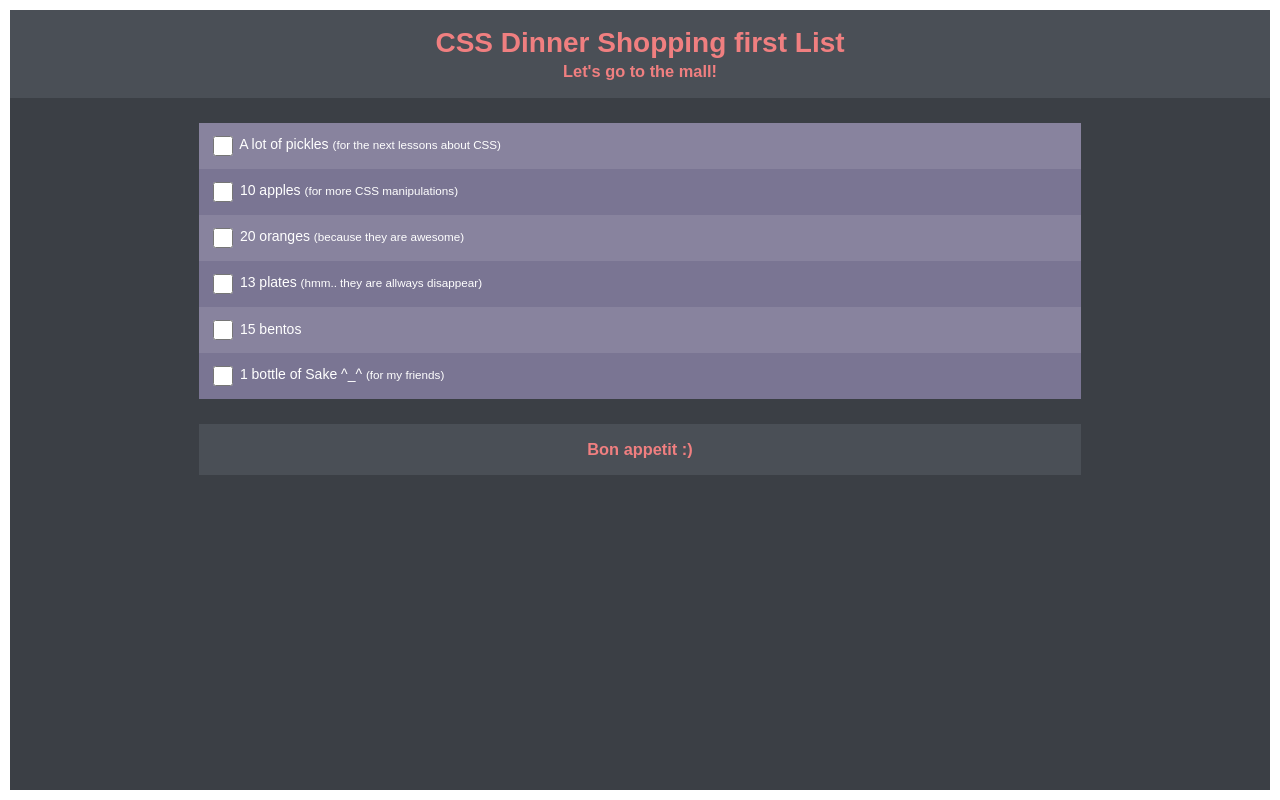
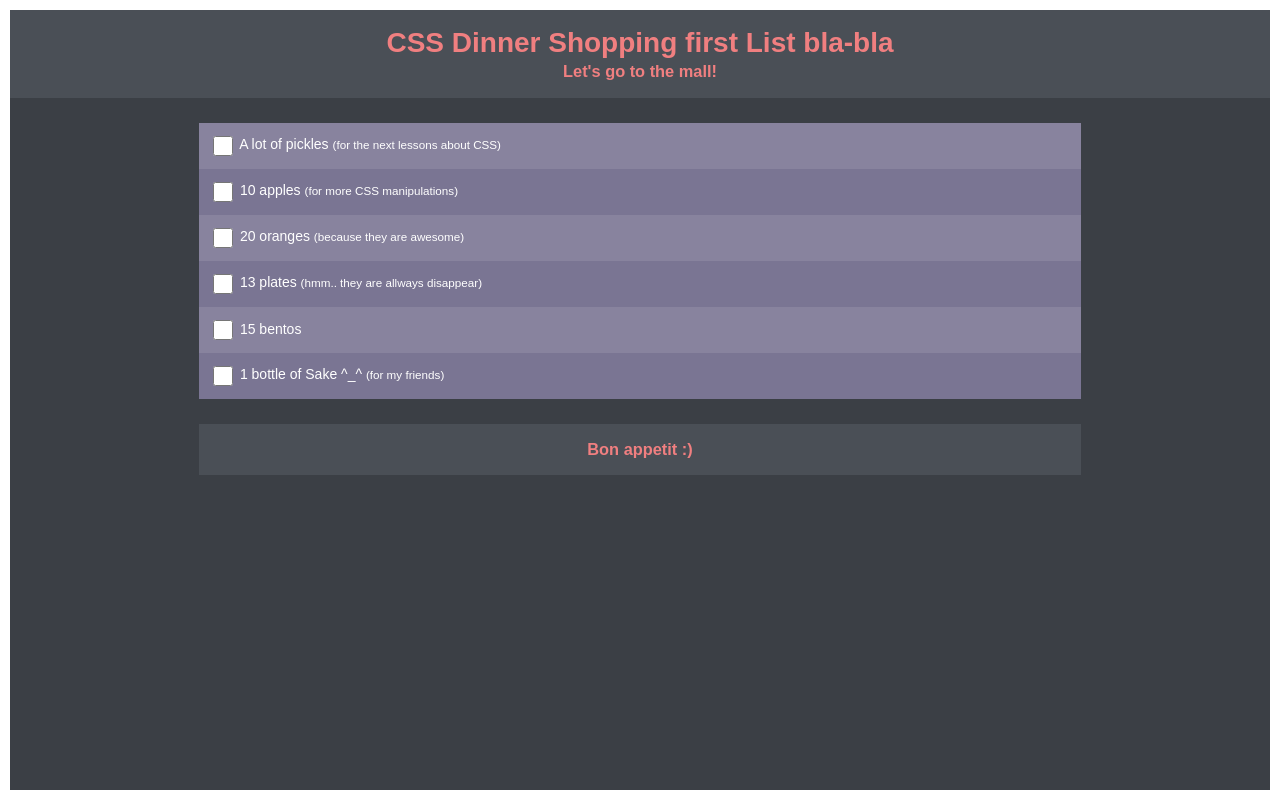
Before and after one commit to marinell21/css-diner-shopping-list, a plain HTML site: page index.html in a window 1280 px wide. Drawn offline with Linux system fonts and the light colour scheme.

Commit message:
add bla-bla

```diff
--- a/index.html
+++ b/index.html
@@ -10,7 +10,7 @@
 </head>
 <body>
 	<header class="header">
-		<h1>CSS Dinner Shopping first List</h1>
+		<h1>CSS Dinner Shopping first List bla-bla</h1>
 		<h3>Let's go to the mall!</h3>
 	</header>
 	<div class="container">
```
